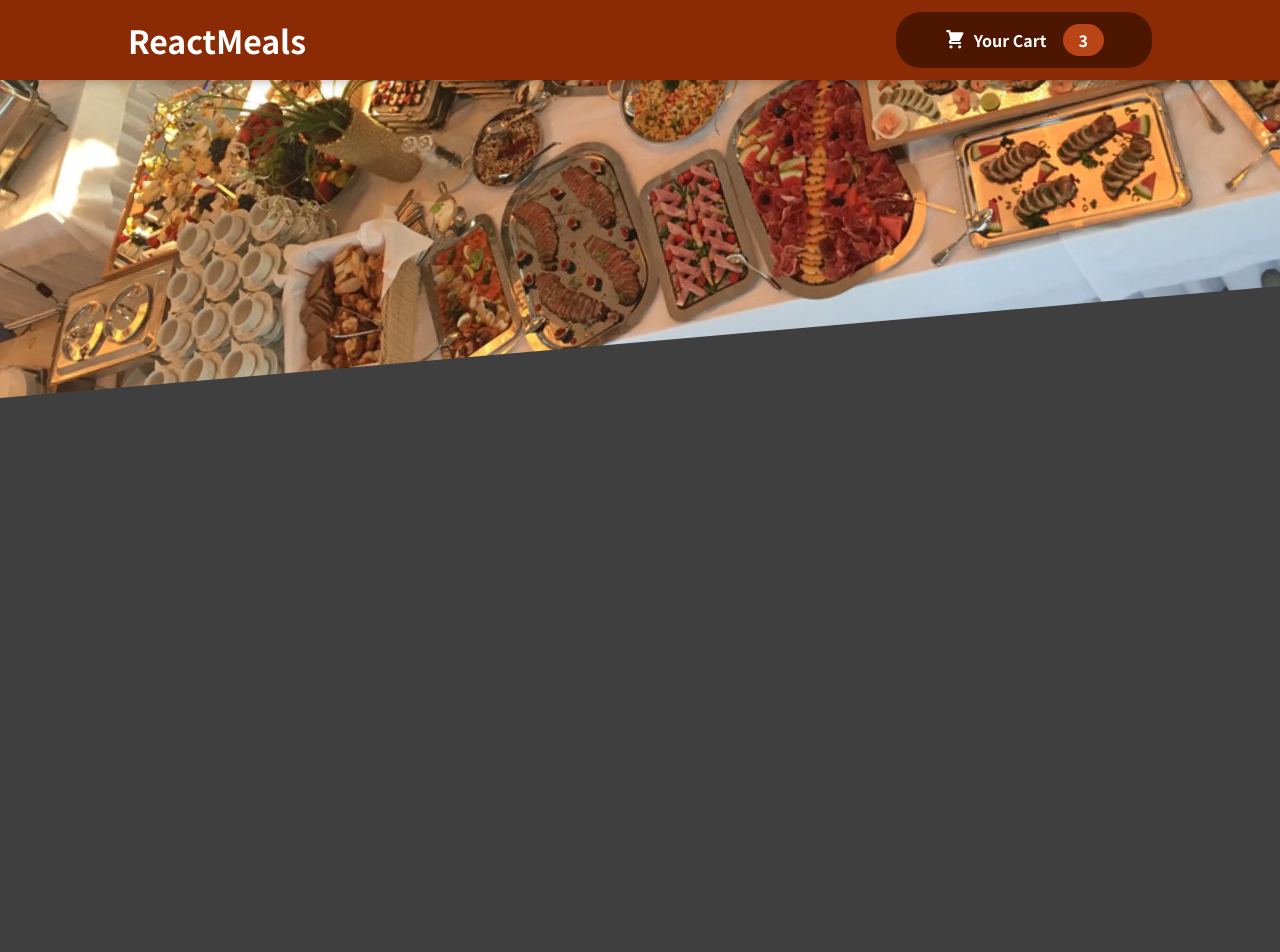
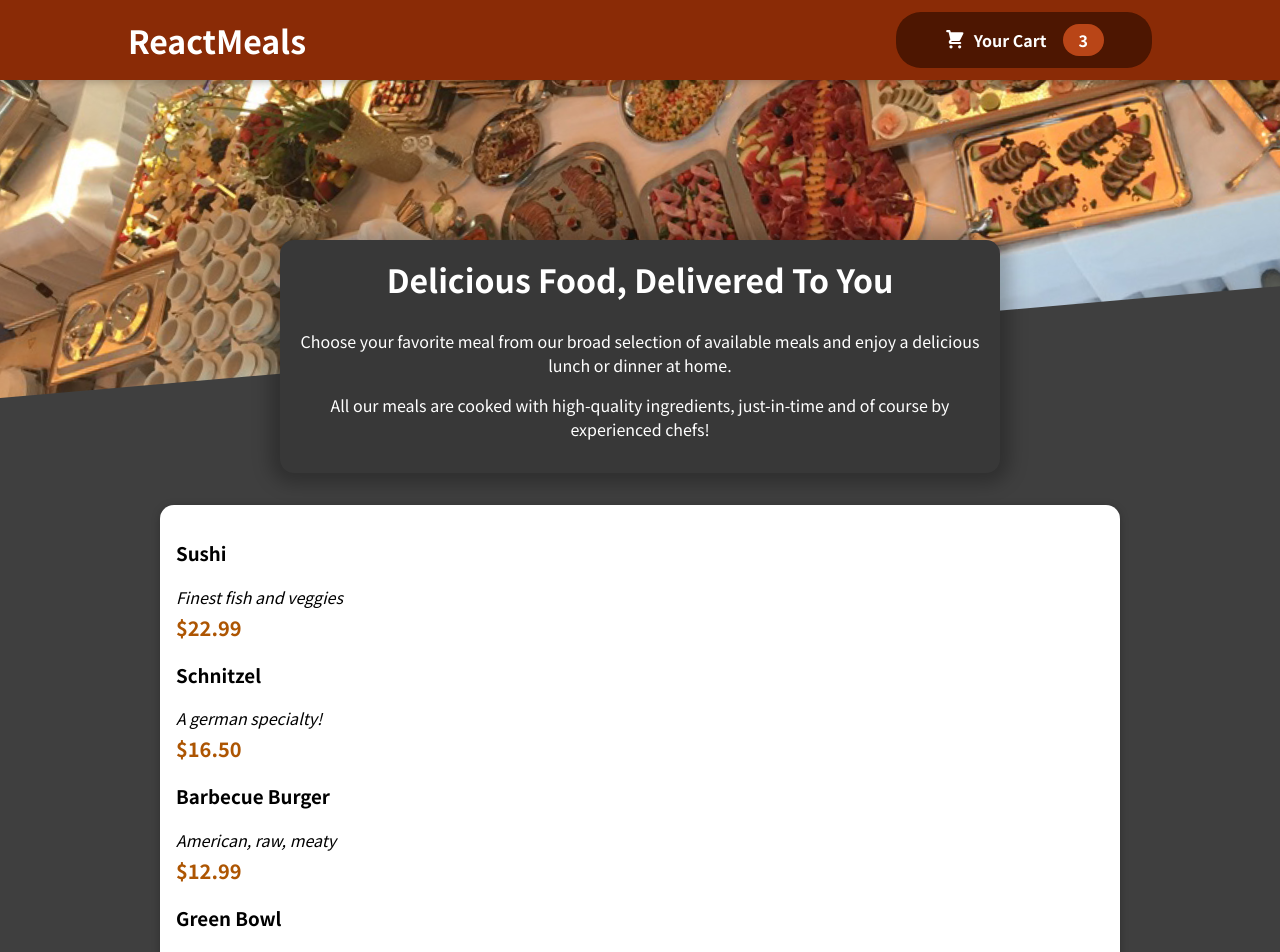
Before and after one commit to FelipeSchefer/REACT.course.part5-, a React (Create React App) app: page / in a window 1280 px wide. Shown: the top 952 px of the page. Before the commit the page ends 800 px from the top, so only its background shows below. Built offline with nearby package versions, Linux system fonts and the light colour scheme.

Commit message:
Added Meals and MealsItems folders and created componentes

```diff
--- a/src/App.js
+++ b/src/App.js
@@ -1,9 +1,13 @@
 import React, {Fragment} from "react";
 import Header from './components/Layout/Header'
+import Meals from "./components/Meals/Meals";
 function App() {
   return (
     <Fragment>
       <Header/>
+      <main>
+        <Meals/>
+      </main>
     </Fragment>
   );
 }
--- /dev/null
+++ b/src/components/Meals/AvailableMeals.js
@@ -0,0 +1,53 @@
+import React from 'react'
+import Card from '../UI/Card'
+import classes from './AvailableSummary.module.css'
+import MealsItem from './MealsItems/MealsItem'
+
+const DUMMY_MEALS = [
+ {
+   id: 'm1',
+   name: 'Sushi',
+   description: 'Finest fish and veggies',
+   price: 22.99,
+ },
+ {
+   id: 'm2',
+   name: 'Schnitzel',
+   description: 'A german specialty!',
+   price: 16.5,
+ },
+ {
+   id: 'm3',
+   name: 'Barbecue Burger',
+   description: 'American, raw, meaty',
+   price: 12.99,
+ },
+ {
+   id: 'm4',
+   name: 'Green Bowl',
+   description: 'Healthy...and green...',
+   price: 18.99,
+ },
+];
+
+const AvailableMeals = () => {
+ const mealsList = DUMMY_MEALS.map(meal =>
+  <MealsItem
+    key={meal.id}
+    name={meal.name}
+    description={meal.description}
+    price={meal.price}
+  />
+ )
+ return (
+  <section className={classes.meals}>
+   <Card>
+    <ul>
+      {mealsList}
+    </ul>
+   </Card>
+  </section>
+ )
+}
+
+export default AvailableMeals
--- /dev/null
+++ b/src/components/Meals/AvailableSummary.module.css
@@ -0,0 +1,24 @@
+.meals {
+ max-width: 60rem;
+ width: 90%;
+ margin: 2rem auto;
+ animation: meals-appear 1s ease-out forwards;
+}
+
+.meals ul {
+ list-style: none;
+ margin: 0;
+ padding: 0;
+}
+
+@keyframes meals-appear {
+ from {
+   opacity: 0;
+   transform: translateY(3rem);
+ }
+
+ to {
+   opacity: 1;
+   transform: translateY(0);
+ }
+}
--- /dev/null
+++ b/src/components/Meals/Meals.js
@@ -0,0 +1,14 @@
+import React, {Fragment} from 'react'
+import AvailableMeals from './AvailableMeals'
+import MealsSummary from './MealsSummary'
+
+const Meals = () => {
+ return (
+  <Fragment>
+   <MealsSummary/>
+   <AvailableMeals/>
+  </Fragment>
+ )
+}
+
+export default Meals
--- /dev/null
+++ b/src/components/Meals/MealsItems/MealsItem.js
@@ -0,0 +1,19 @@
+import React from 'react'
+import classes from './MealsItem.module.css'
+
+const MealsItem=(props) => {
+ const price = `$${props.price.toFixed(2)}`
+
+ return (
+  <li>
+   <div>
+    <h3> {props.name} </h3>
+    <div className={classes.description}> {props.description} </div>
+    <div className={classes.price}> {price} </div>
+   </div>
+   <div></div>
+  </li>
+ )
+}
+
+export default MealsItem
--- /dev/null
+++ b/src/components/Meals/MealsItems/MealsItem.module.css
@@ -0,0 +1,22 @@
+.meal {
+ display: flex;
+ justify-content: space-between;
+ margin: 1rem;
+ padding-bottom: 1rem;
+ border-bottom: 1px solid #ccc;
+}
+
+.meal h3 {
+ margin: 0 0 0.25rem 0;
+}
+
+.description {
+ font-style: italic;
+}
+
+.price {
+ margin-top: 0.25rem;
+ font-weight: bold;
+ color: #ad5502;
+ font-size: 1.25rem;
+}
--- /dev/null
+++ b/src/components/Meals/MealsSummary.js
@@ -0,0 +1,19 @@
+import classes from './MealsSummary.module.css';
+
+const MealsSummary = () => {
+  return (
+    <section className={classes.summary}>
+      <h2>Delicious Food, Delivered To You</h2>
+      <p>
+        Choose your favorite meal from our broad selection of available meals
+        and enjoy a delicious lunch or dinner at home.
+      </p>
+      <p>
+        All our meals are cooked with high-quality ingredients, just-in-time and
+        of course by experienced chefs!
+      </p>
+    </section>
+  );
+};
+
+export default MealsSummary;
--- /dev/null
+++ b/src/components/Meals/MealsSummary.module.css
@@ -0,0 +1,18 @@
+.summary {
+ text-align: center;
+ max-width: 45rem;
+ width: 90%;
+ margin: auto;
+ margin-top: -10rem;
+ position: relative;
+ background-color: #383838;
+ color: white;
+ border-radius: 14px;
+ padding: 1rem;
+ box-shadow: 0 1px 18px 10px rgba(0, 0, 0, 0.25);
+}
+
+.summary h2 {
+ font-size: 2rem;
+ margin-top: 0;
+}
--- /dev/null
+++ b/src/components/UI/Card.js
@@ -0,0 +1,10 @@
+import React from 'react'
+import classes from './Card.module.css'
+
+const Card = (props) => {
+ return (
+  <div className={classes.card}>{props.children}</div>
+ )
+}
+
+export default Card
--- /dev/null
+++ b/src/components/UI/Card.module.css
@@ -0,0 +1,6 @@
+.card {
+ padding: 1rem;
+ box-shadow: 0 2px 8px rgba(0, 0, 0, 0.25);
+ border-radius: 14px;
+ background-color: white;
+}
```
Also changed, not shown: src/components/Meals/MealsItems/MealItemForm.js (added, +11 -0 lines), 1 other file (tests, documents, lock files or other folders).
